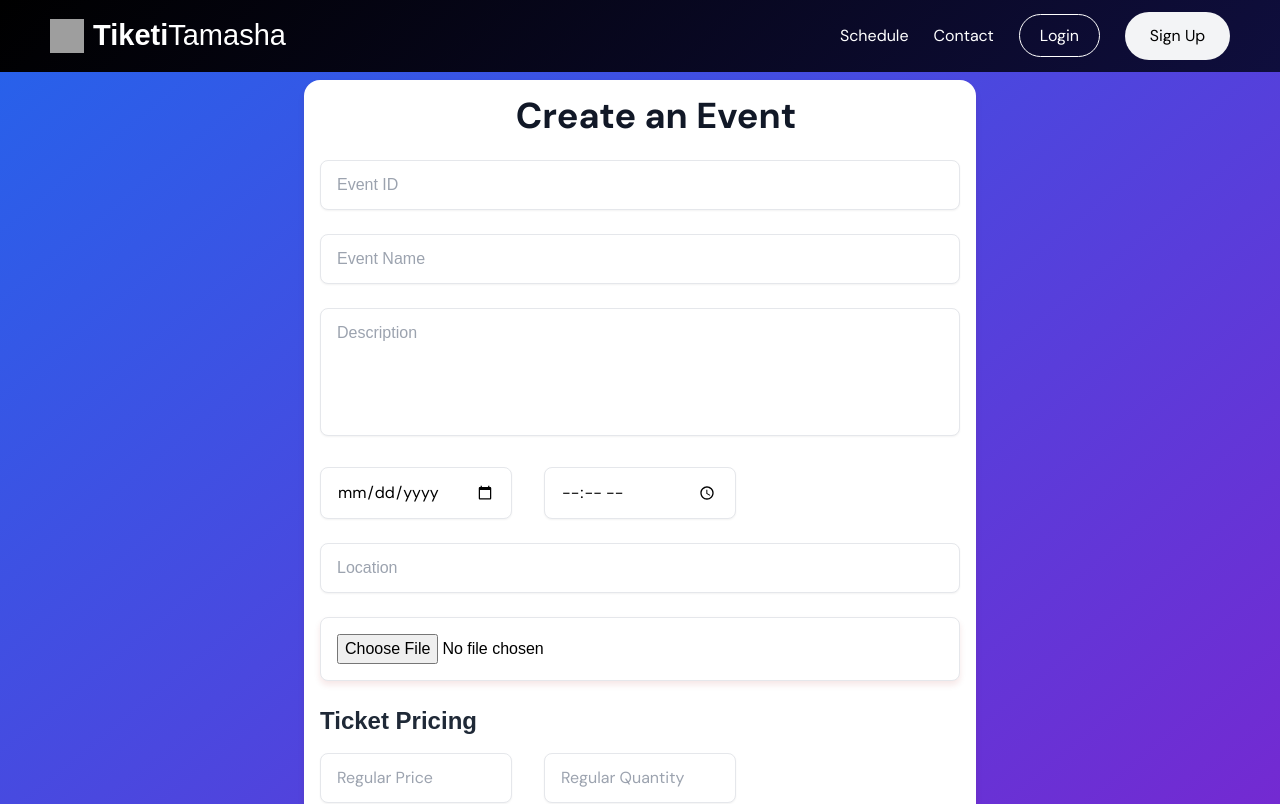
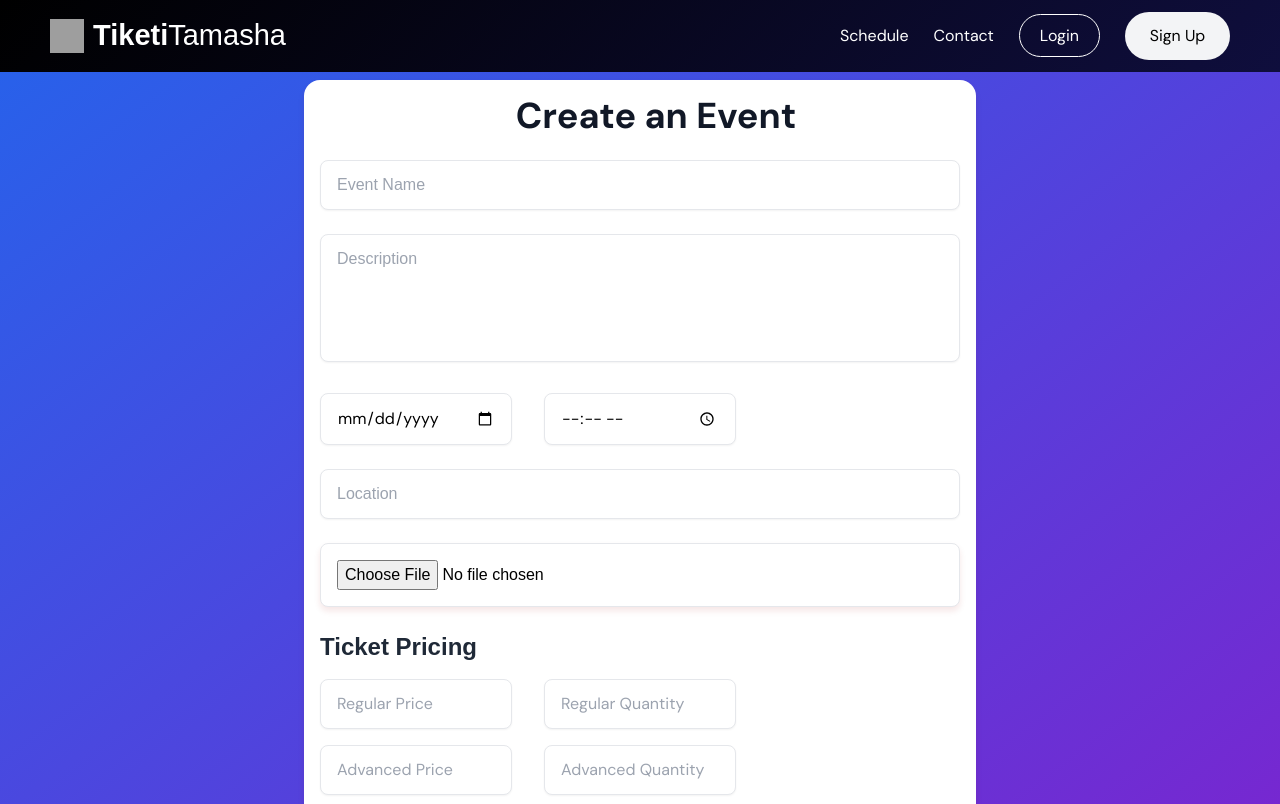
Before and after one commit to Harry22x/Tiketi-Tamasha, a React (Create React App) app in the folder client/: page /create-event in a window 1280 px wide. Shown: the top 804 px of the page. Built offline with nearby package versions, Linux system fonts and the light colour scheme; no server answers; grey boxes are pictures that could not be loaded; a web font is replaced by a local one.

Commit message:
SCRUM:SCRUM-25

```diff
--- a/client/src/Pages/CreateEvent.js
+++ b/client/src/Pages/CreateEvent.js
@@ -3,7 +3,6 @@ import { useNavigate } from "react-router-dom";
 
 const CreateEvent = () => {
   const [eventData, setEventData] = useState({
-    id: "",
     name: "",
     description: "",
     date: "",
@@ -97,8 +96,9 @@ const CreateEvent = () => {
       });
 
       if (!response.ok) throw new Error("Event creation failed.");
+      const createdEvent = await response.json();
       alert("Event created successfully!");
-      navigate("/dashboard");
+      navigate(`/events/${createdEvent.id}`);
     } catch (err) {
       setError(err.message);
     }
@@ -112,7 +112,6 @@ const CreateEvent = () => {
         {error && <p className="text-red-500 text-center mb-4">{error}</p>}
 
         <form onSubmit={handleSubmit} className="space-y-6">
-          <input type="text" name="id" placeholder="Event ID" value={eventData.id} onChange={handleChange} required className="w-full px-4 py-3 border rounded-lg shadow-sm focus:ring-2 focus:ring-blue-400" />
           <input type="text" name="name" placeholder="Event Name" value={eventData.name} onChange={handleChange} required className="w-full px-4 py-3 border rounded-lg shadow-sm focus:ring-2 focus:ring-blue-400" />
           <textarea name="description" placeholder="Description" value={eventData.description} onChange={handleChange} required className="w-full px-4 py-3 border rounded-lg shadow-sm focus:ring-2 focus:ring-blue-400 resize-none h-32" />
           <div className="grid grid-cols-2 gap-4">
```
